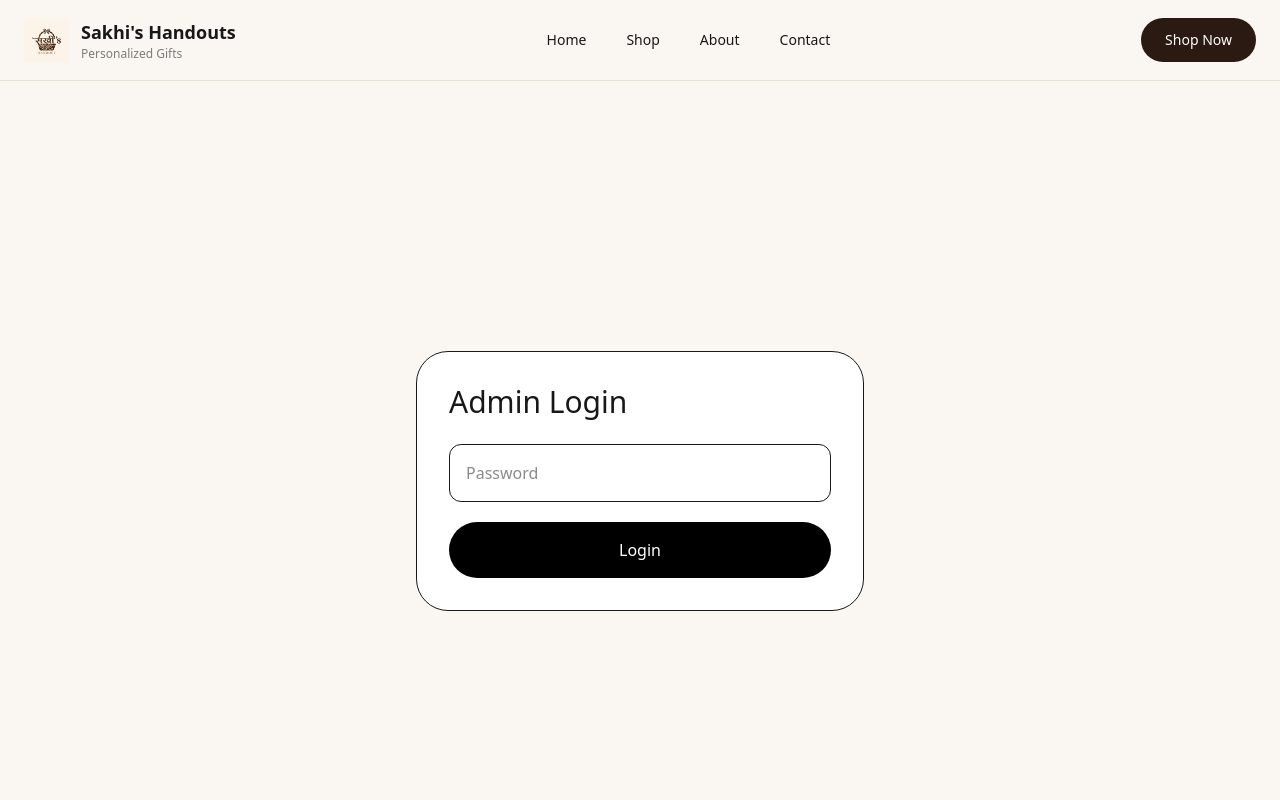
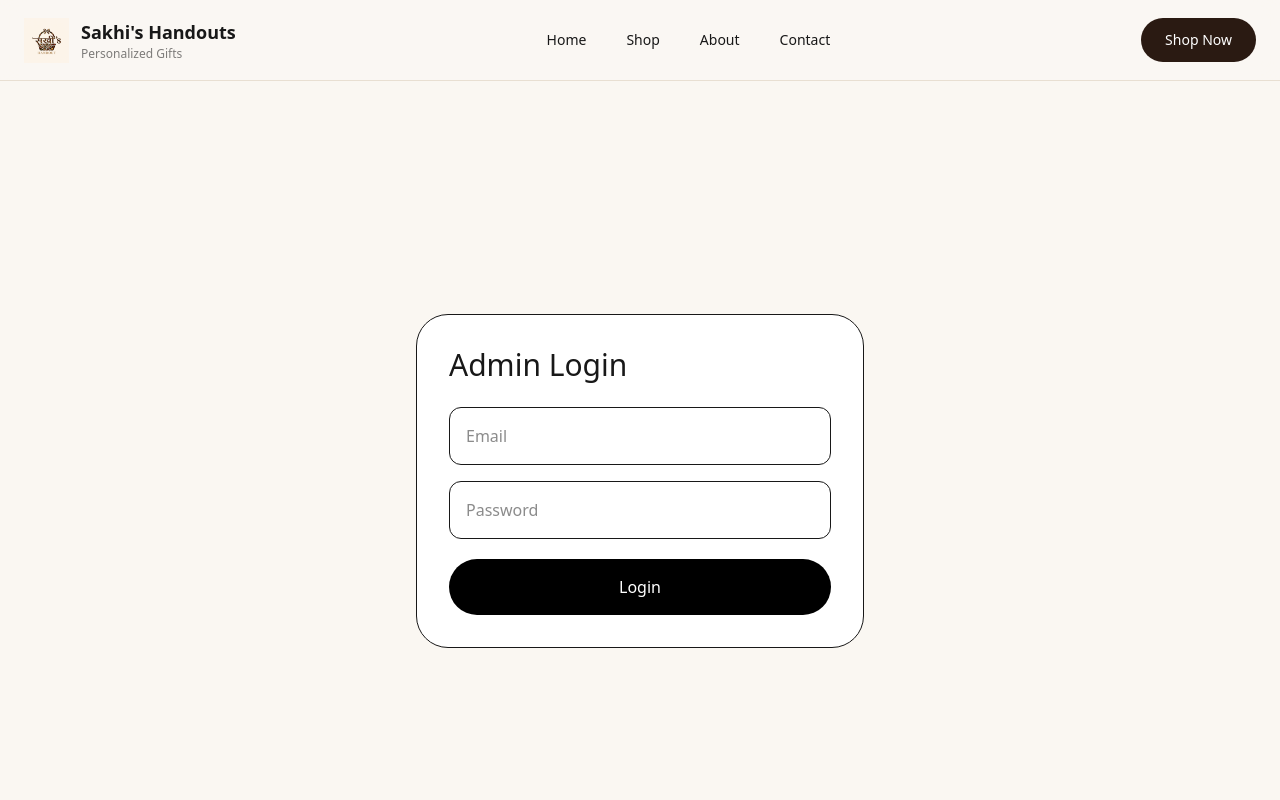
Before and after one commit to Mozuday/Sakhis-handouts, a Next.js app: page /admin/login in a window 1280 px wide. Shown: the top 800 px of the page. Built offline with nearby package versions, Linux system fonts and the light colour scheme.

Commit message:
Refactor login component for improved readability

```diff
--- a/src/app/admin/login/page.tsx
+++ b/src/app/admin/login/page.tsx
@@ -1,146 +1,72 @@
 "use client";
 
-import {useState} from "react";
-import {useRouter} from "next/navigation";
+import { useState } from "react";
+import { useRouter } from "next/navigation";
 
-
-export default function Login(){
-
+export default function Login() {
   const router = useRouter();
 
-const [password,setPassword]=useState("");
-const [loading,setLoading]=useState(false);
+  const [email, setEmail] = useState("");
+  const [password, setPassword] = useState("");
 
+  const [loading, setLoading] = useState(false);
 
-
-async function login(){
-
+  async function login() {
     setLoading(true);
 
-
-const res = await fetch(
-"/api/admin/login",
-{
-method:"POST",
-headers:{
-"Content-Type":"application/json"
+    const res = await fetch("/api/admin/login", {
+      method: "POST",
+      headers: {
+        "Content-Type": "application/json",
       },
-body:JSON.stringify({
-password
-})
-}
-);
-
+      body: JSON.stringify({
+        email,
+        password,
+      }),
+    });
 
     const data = await res.json();
 
-
-if(data.success){
-
+    if (data.success) {
       router.replace("/admin");
-
+    } else {
+      alert("Invalid email or password");
     }
 
-else{
-
-alert("Wrong password");
-
+    setLoading(false);
   }
 
-
-setLoading(false);
-
-}
-
-
-
   return (
-
-<div className="
-min-h-screen
-flex
-items-center
-justify-center
-bg-[#faf7f2]
-">
-
-
-<div className="
-rounded-[32px]
-bg-white
-border
-p-8
-w-full
-max-w-md
-">
-
-
-<h1 className="
-text-3xl
-mb-6
-">
-
+    <div className="min-h-screen flex items-center justify-center bg-[#faf7f2]">
+      <div className="w-full max-w-md rounded-[32px] border bg-white p-8">
+        <h1 className="mb-6 text-3xl">
           Admin Login
-
         </h1>
 
-
+        <input
+          type="email"
+          placeholder="Email"
+          value={email}
+          onChange={(e) => setEmail(e.target.value)}
+          className="mb-4 w-full rounded-xl border p-4"
+        />
 
         <input
-
           type="password"
-
           placeholder="Password"
-
           value={password}
-
-onChange={(e)=>setPassword(e.target.value)}
-
-className="
-w-full
-border
-rounded-xl
-p-4
-"
-
+          onChange={(e) => setPassword(e.target.value)}
+          className="w-full rounded-xl border p-4"
         />
 
-
-
         <button
-
           onClick={login}
-
           disabled={loading}
-
-className="
-mt-5
-w-full
-rounded-full
-bg-black
-text-white
-py-4
-"
-
+          className="mt-5 w-full rounded-full bg-black py-4 text-white"
         >
-
-{
-loading
-?
-"Checking..."
-:
-"Login"
+          {loading ? "Checking..." : "Login"}
+        </button>
+      </div>
+    </div>
+  );
 }
-
-
-</button>
-
-
-</div>
-
-
-</div>
-
-)
-
-}
```
Lines whose indentation alone changed are shown as unchanged.
